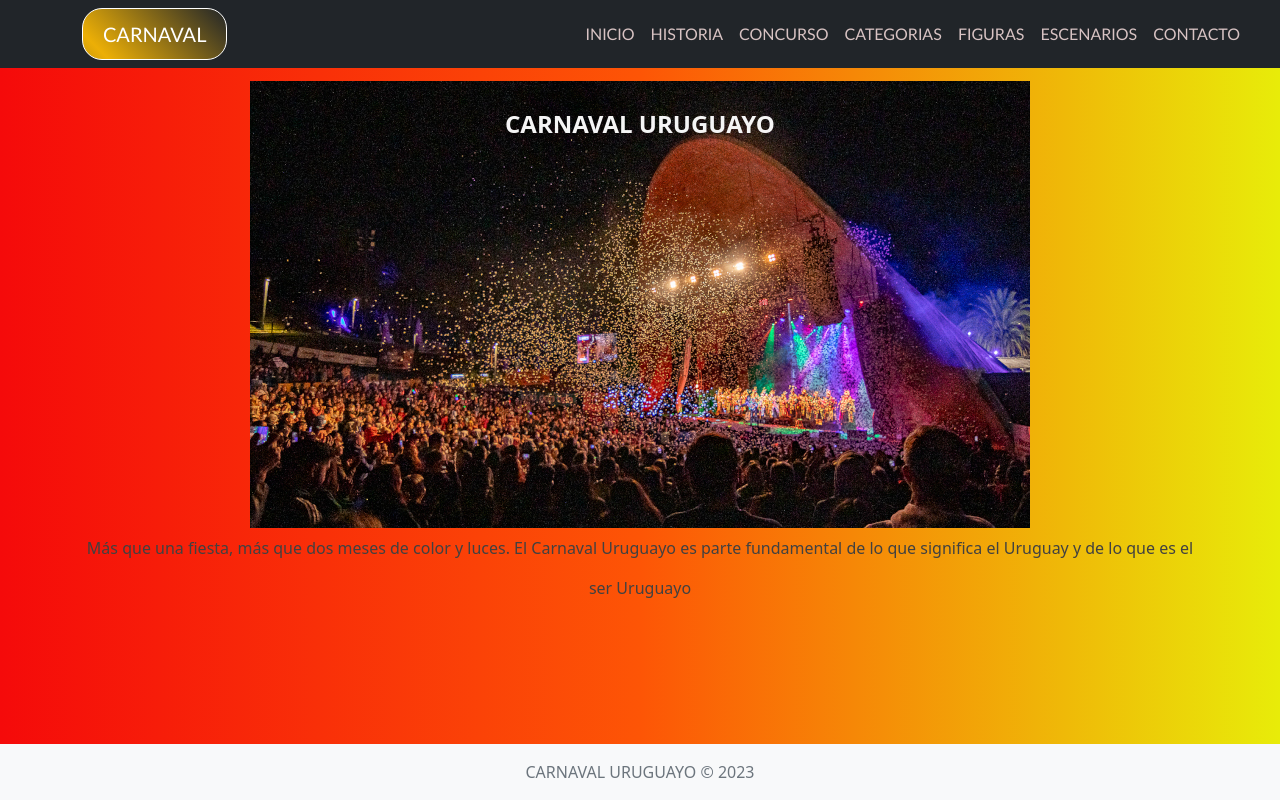
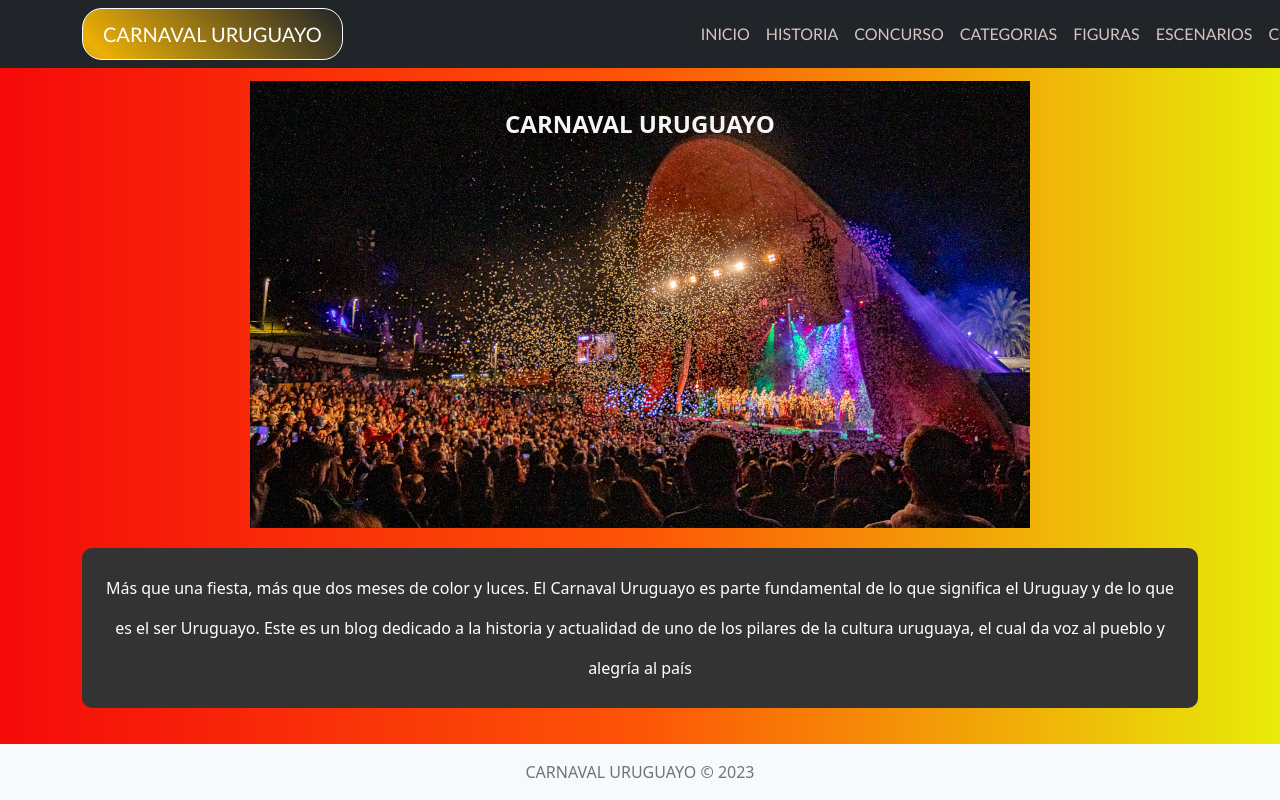
Before and after one commit to ElMorso/Carnaval-Uruguayo, a plain HTML site: page index.html in a window 1280 px wide. Drawn offline with Linux system fonts and the light colour scheme.

Commit message:
Update index.html

```diff
--- a/index.html
+++ b/index.html
@@ -4,7 +4,8 @@
     <link rel="icon" href="./images/favicon-16x16.png" type="png" sizes="16x16">
     <meta charset="utf-8">
     <meta name="viewport" content="width=device-width, initial-scale=1">
-    <meta name="description" content="">
+    <meta name="description" content="Página del Carnaval Uruguayo, el Carnaval más largo del mundo">
+    <meta name="keywords" content="CARNAVAL, URUGUAY, CULTURA, TABLADO, MURGA, PARODISTAS, HUMORISTAS, COMPARSA, REVISTAS">
 
     <title>CARNAVAL</title>
 
@@ -24,7 +25,7 @@
 
         <nav class="navbar navbar-expand-lg navbar-dark bg-dark fixed-top">
             <div class="container">
-            <a class="navbar-brand" href="http://127.0.0.1:5500/index.html">CARNAVAL</a>
+            <a class="navbar-brand" href="http://127.0.0.1:5500/index.html">CARNAVAL URUGUAYO</a>
             <button class="navbar-toggler" type="button" data-bs-toggle="collapse" data-bs-target="#navbarSupportedContent" aria-controls="navbarSupportedContent" aria-expanded="false" aria-label="Toggle navigation">
                 <span class="navbar-toggler-icon"></span>
             </button>
@@ -73,7 +74,8 @@
         <label class="tituloindex" for="tituloindex">CARNAVAL URUGUAYO</label>
         <!-- Agrega una imagen -->
         <img src="./images/teatro-de-verano.jpg" alt="Teatro de verano">
-        <p class="text-justify">Más que una fiesta, más que dos meses de color y luces. El Carnaval Uruguayo es parte fundamental de lo que significa el Uruguay y de lo que es el ser Uruguayo</p>
+        <p class="text-justify gray-rounded-box">Más que una fiesta, más que dos meses de color y luces. El Carnaval Uruguayo es parte fundamental de lo que significa el Uruguay y de lo que es el ser Uruguayo. Este es un blog dedicado a la historia y actualidad de uno de los pilares de la cultura uruguaya, el cual da voz al pueblo y alegría al país
+        </p>
     </div>
         <!-- Footer -->
     <footer class="footer mt-auto py-3 bg-light">
@@ -87,3 +89,8 @@
 
 </body>
 </html>
+    <!-- Archivo JS Bootstrap  -->
+    <script src="js/bootstrap.bundle.min.js"></script>
+
+</body>
+</html>
```
